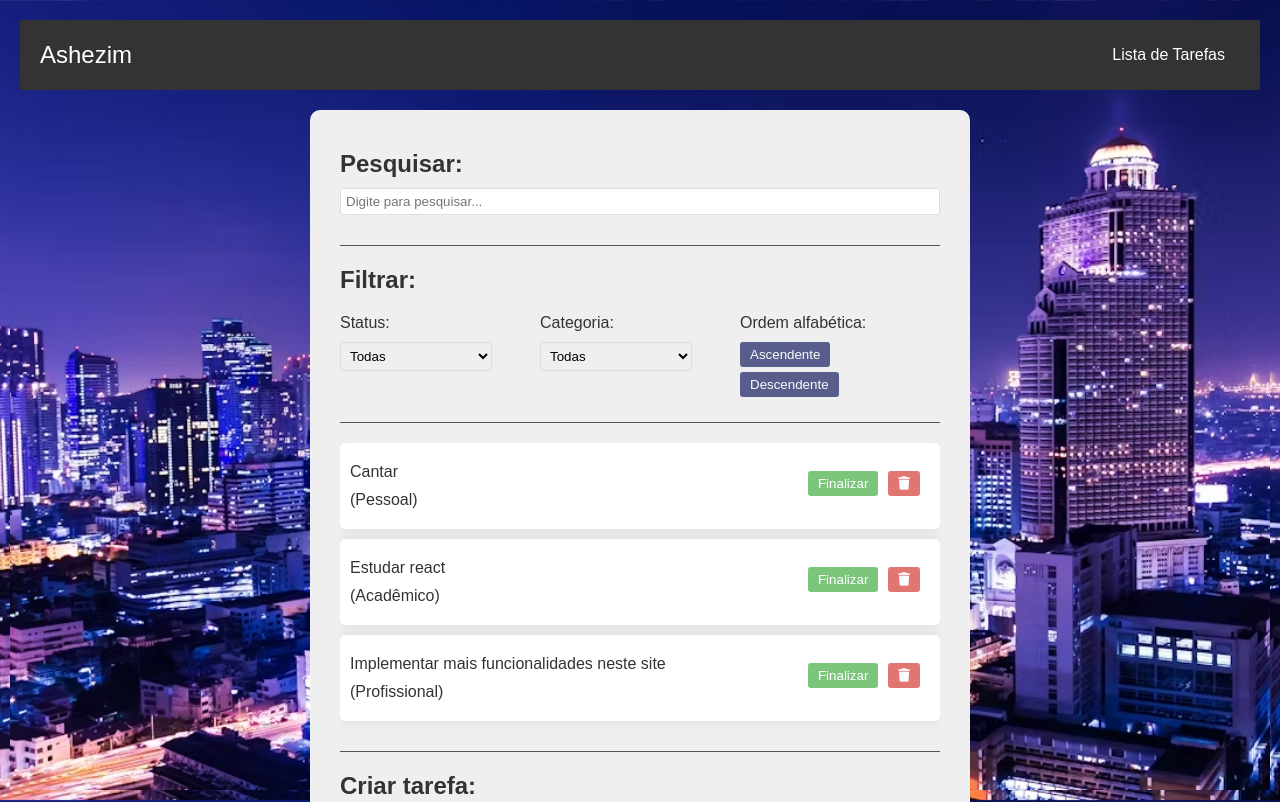
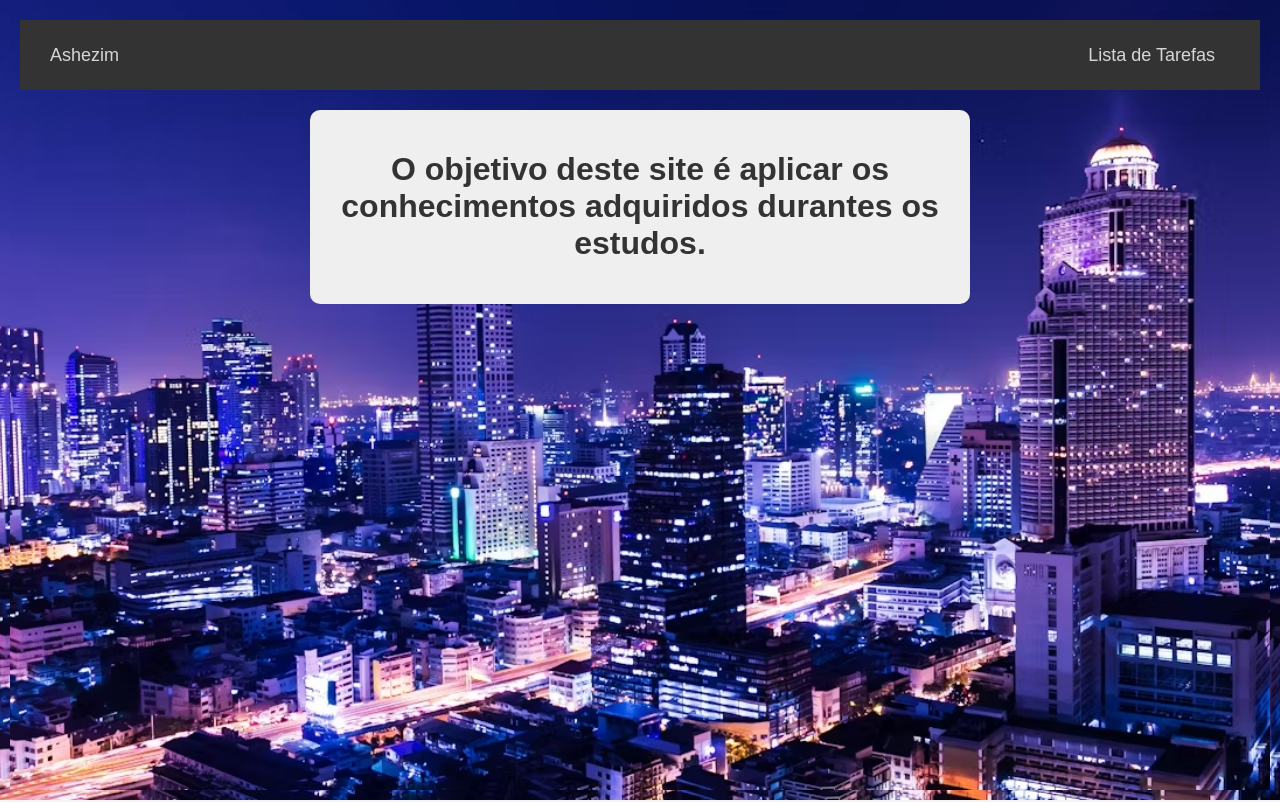
Before and after one commit to Ashezim/tests, a React (Vite) app: page / in a window 1280 px wide. Shown: the top 802 px of the page. Built offline with nearby package versions, Linux system fonts and the light colour scheme.

Commit message:
Funções da NavBar

```diff
--- a/src/App.css
+++ b/src/App.css
@@ -23,6 +23,12 @@ html {
   margin-bottom: 20px;
   height: 50px;
   background-color: #333;
+}
+
+.navbar button {
+  background-color: unset;
+  font-size: 18px;
+  margin: 0 !important;
 }
 
 .logo a {
--- a/src/App.jsx
+++ b/src/App.jsx
@@ -1,14 +1,26 @@
+import { useState } from "react";
 import "./App.css";
 
 import NavBar from "./components/layouts/NavBar";
 import ToDoList from "./components/toDoList/ToDoList";
 
 function App() {
+  const [page, setPage] = useState("Home");
+
   return (
     <div>
-      <NavBar />
+      <NavBar setPage={setPage} />
       <div className="app">
-        <ToDoList />
+        {page === "Home" ? (
+          <div>
+            <h1>
+              O objetivo deste site é aplicar os conhecimentos adquiridos
+              durantes os estudos.
+            </h1>
+          </div>
+        ) : page === "ToDoList" ? (
+          <ToDoList />
+        ) : null}
       </div>
     </div>
   );
--- a/src/components/layouts/NavBar.jsx
+++ b/src/components/layouts/NavBar.jsx
@@ -1,11 +1,13 @@
 import { useState } from "react";
+import PropTypes from "prop-types";
 
-const NavBar = () => {
+const NavBar = ({ setPage }) => {
   const [menuStyles, setMenuStyles] = useState("mobile-menu");
   const menuItens = [
     {
       text: "Lista de Tarefas",
-      path: "#",
+      path: "ToDoList",
+      // path: "#",
     },
   ];
 
@@ -19,12 +21,12 @@ const NavBar = () => {
     <div>
       <nav className="navbar">
         <div className="logo">
-          <a href="#">Ashezim</a>
+          <button onClick={() => setPage("Home")}>Ashezim</button>
         </div>
         <ul className="nav-links-desktop">
           {menuItens.map((itens) => (
             <li key={itens.text}>
-              <a href={itens.path}>{itens.text}</a>
+              <button onClick={() => setPage(itens.path)}>{itens.text}</button>
             </li>
           ))}
         </ul>
@@ -35,7 +37,9 @@ const NavBar = () => {
           <ul className="nav-links-mobile">
             {menuItens.map((itens) => (
               <li key={itens.text}>
-                <a href={itens.path}>{itens.text}</a>
+                <button onClick={() => setPage(itens.path)}>
+                  {itens.text}
+                </button>
               </li>
             ))}
           </ul>
@@ -48,4 +52,8 @@ const NavBar = () => {
   );
 };
 
+NavBar.propTypes = {
+  setPage: PropTypes.func.isRequired,
+};
+
 export default NavBar;
```
